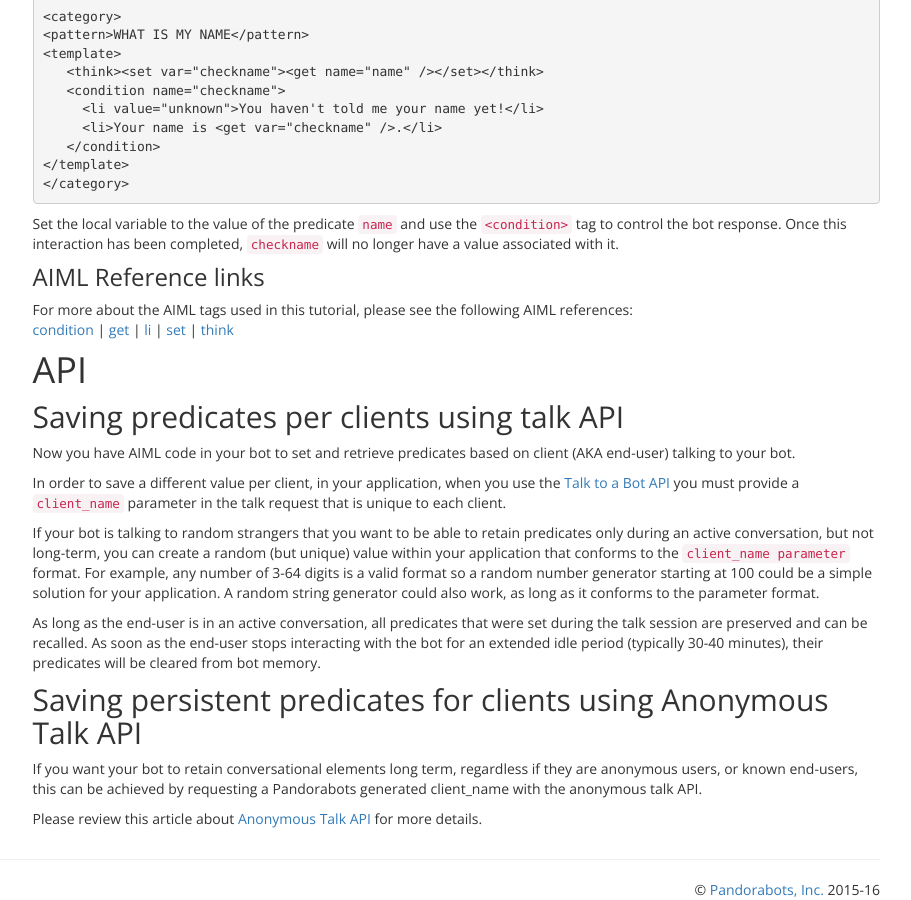
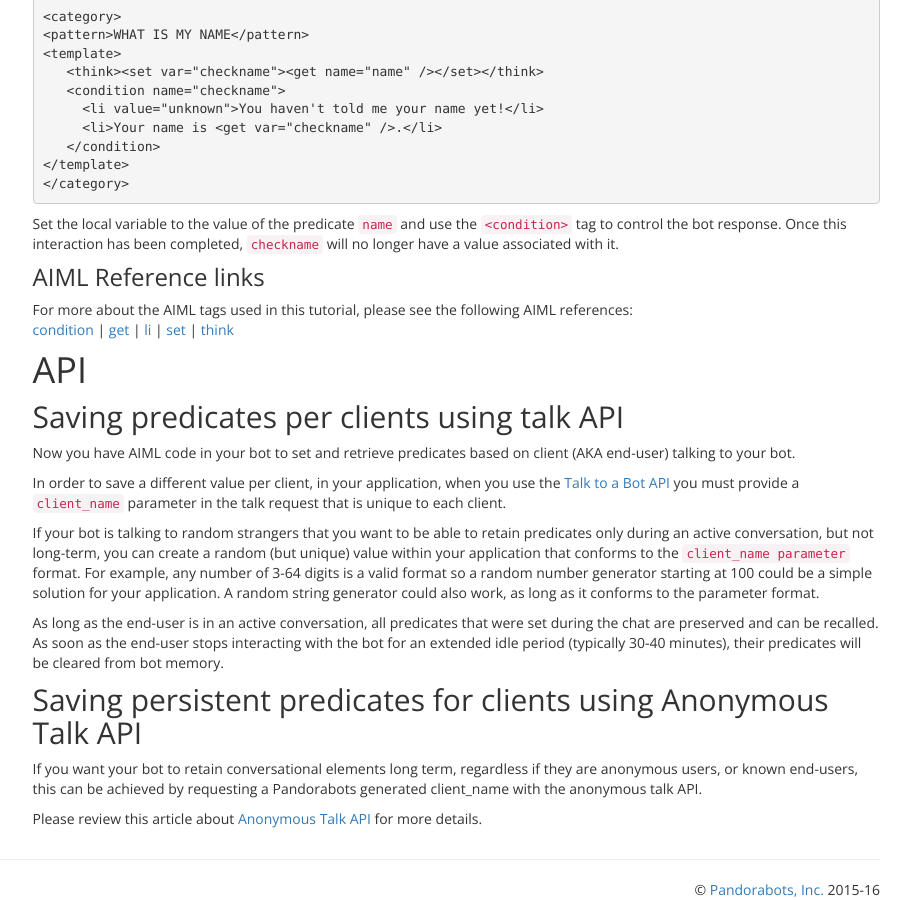
Before and after one commit to pandorabots/pandorabots.github.io, a Jekyll site: the page built from _tutorials/predicates.md, in a window 1280 px wide and 900 px high, scrolled down 1582 px. Shown: the whole window, without its empty margins (330-1241 px from the left). Built offline with Jekyll 4.4.1, drawn with Linux system fonts in a browser that asks for light colours.

Commit message:
Update predicates.md

```diff
--- a/_tutorials/predicates.md
+++ b/_tutorials/predicates.md
@@ -98,7 +98,7 @@ In order to save a different value per client, in your application, when you use
 
 If your bot is talking to random strangers that you want to be able to retain predicates only during an active conversation, but not long-term, you can create a random (but unique) value within your application that conforms to the `client_name parameter` format. For example, any number of 3-64 digits is a valid format so a random number generator starting at 100 could be a simple solution for your application. A random string generator could also work, as long as it conforms to the parameter format.
 
-As long as the end-user is in an active conversation, all predicates that were set during the talk session are preserved and can be recalled. As soon as the end-user stops interacting with the bot for an extended idle period (typically 30-40 minutes), their predicates will be cleared from bot memory.
+As long as the end-user is in an active conversation, all predicates that were set during the chat are preserved and can be recalled. As soon as the end-user stops interacting with the bot for an extended idle period (typically 30-40 minutes), their predicates will be cleared from bot memory.
 
 
 ## Saving persistent predicates for clients using Anonymous Talk API
```
